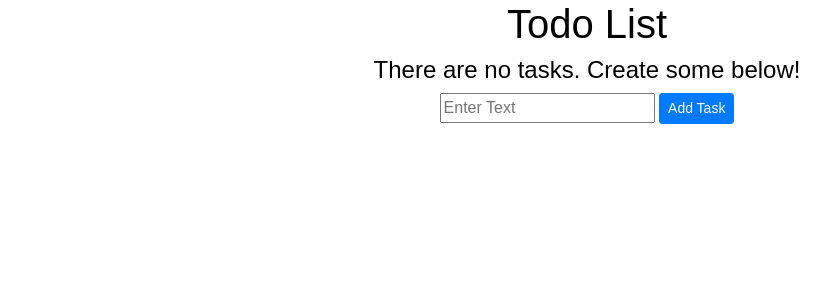
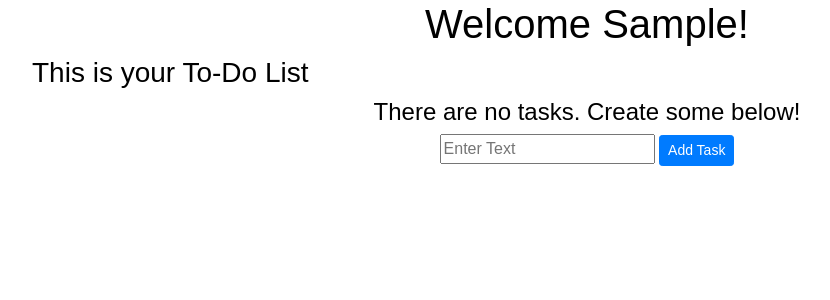
Before and after one commit to vaylon-fernandes/flask_to_do_list, a Flask app: page / in a window 1280 px wide. Shown: the part 56-356 px from the top of the page, without its empty margins (53-883 px from the left). Run offline with Flask 2, Linux system fonts and the light colour scheme; the visitor is signed in with stand-in values (Sample User, id 1); data comes from the database, SQL or seed files in the repository; data that the repository does not hold is empty; some libraries are stand-ins or nearby versions.

Commit message:
Added welcome message

```diff
--- a/website/templates/index.html
+++ b/website/templates/index.html
@@ -3,7 +3,8 @@
 <link rel="stylesheet" href={{url_for("static", filename='css/styles.css')}}> {%
 endblock head %} {% block body %} <div class="row>
 <div class="col align-self-center">
-  <h1>Todo List</h1>
+  <h1>Welcome {{user.first_name.title()}}!</h1>
+  <h3>This is your To-Do List</h3>
   {% if tasks|length < 1 %}
   <h4>There are no tasks. Create some below!</h4>
   {% else %}
```
